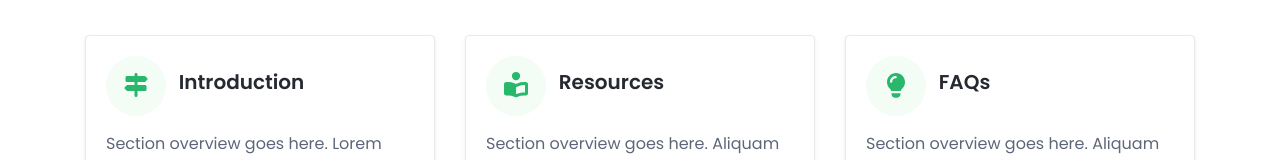
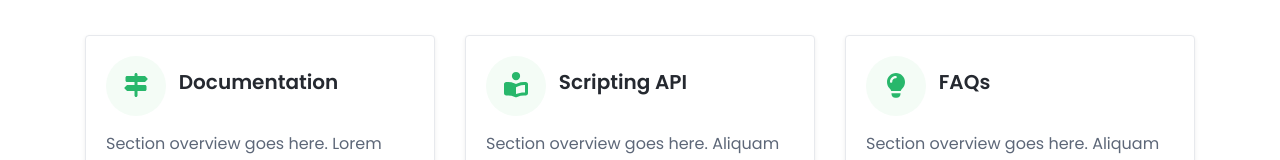
Before and after one commit to Unany/unany.github.io, a plain HTML site: page index.html in a window 1280 px wide. Shown: the part 337-497 px from the top of the page. Drawn offline with Linux system fonts and the light colour scheme.

Commit message:
Update index.html

```diff
--- a/index.html
+++ b/index.html
@@ -69,7 +69,7 @@
 								    <span class="theme-icon-holder card-icon-holder mr-2">
 								        <i class="fas fa-map-signs"></i>
 							        </span><!--//card-icon-holder-->
-							        <span class="card-title-text">Introduction</span>
+							        <span class="card-title-text">Documentation</span>
 							    </h5>
 							    <div class="card-text">
 								    Section overview goes here. Lorem ipsum dolor sit amet, consectetuer adipiscing elit. Aenean commodo ligula eget dolor.
@@ -85,7 +85,7 @@
 								    <span class="theme-icon-holder card-icon-holder mr-2">
 								        <i class="fas fa-book-reader"></i>
 							        </span><!--//card-icon-holder-->
-							        <span class="card-title-text">Resources</span>
+							        <span class="card-title-text">Scripting API</span>
 							    </h5>
 							    <div class="card-text">
 								    Section overview goes here. Aliquam lorem ante, dapibus in, viverra quis, feugiat a, tellus. Phasellus viverra nulla ut metus varius laoreet. Quisque rutrum. Aenean imperdiet.
```
